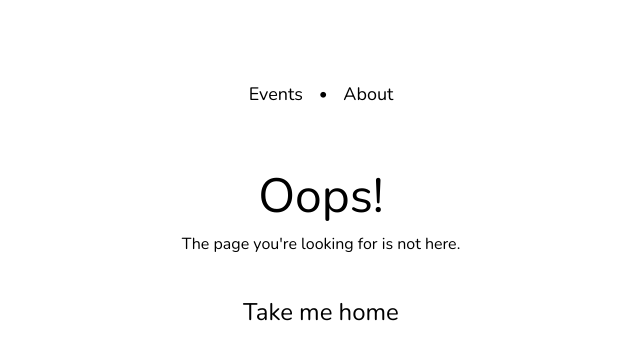
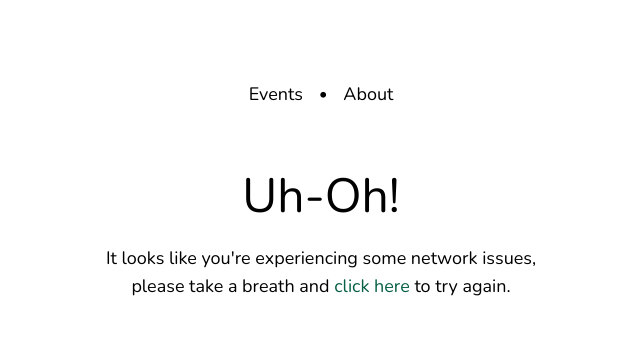
Before and after one commit to Antonioax/EventTracker, a Vue app: page /network-error in a window 1280 px wide. Shown: the top 360 px of the page, without its empty margins (319-959 px from the left). Built offline with nearby package versions, Linux system fonts and the light colour scheme.

Commit message:
Added dynamic 404 and error handling

```diff
--- a/src/router/index.js
+++ b/src/router/index.js
@@ -4,9 +4,10 @@ import EventLayout from "@/views/event/EventLayout.vue";
 import EventDetails from "@/views/event/EventDetails.vue";
 import EventEdit from "@/views/event/EventEdit.vue";
 import EventRegister from "@/views/event/EventRegister.vue";
+import NotFound from "@/views/NotFound.vue";
+import NetworkError from "@/views/NetworkError.vue";
 
 import { createRouter, createWebHistory } from "vue-router";
-import NotFound from "@/views/NotFound.vue";
 
 const router = createRouter({
   history: createWebHistory(import.meta.env.BASE_URL),
@@ -46,9 +47,20 @@ const router = createRouter({
       ]
     },
     {
+      path: "/404/:resource",
+      name: "NotFoundResource",
+      component: NotFound,
+      props: true
+    },
+    {
       path: "/:catchAll(.*)",
       name: "NotFound",
       component: NotFound
+    },
+    {
+      path: "/network-error",
+      name: "NetworkError",
+      component: NetworkError
     }
   ]
 });
--- a/src/views/EventList.vue
+++ b/src/views/EventList.vue
@@ -3,8 +3,10 @@ import EventCard from "@/components/EventCard.vue";
 import EventService from "@/services/EventService";
 
 import { onMounted, ref, computed, watchEffect } from "vue";
+import { useRouter } from "vue-router";
 
 const props = defineProps(["page"]);
+const router = useRouter();
 
 const allEvents = ref([]);
 const totalEvents = ref(0);
@@ -22,7 +24,7 @@ async function fetchEvents() {
     allEvents.value = data;
     totalEvents.value = headers["x-total-count"];
   } catch (error) {
-    console.error("Error fetching data:", error);
+    router.push({ name: "NetworkError" });
   }
 }
 
--- /dev/null
+++ b/src/views/NetworkError.vue
@@ -0,0 +1,9 @@
+<template>
+  <div class="text-center">
+    <h1 class="text-5xl mb-6">Uh-Oh!</h1>
+    <h3 class="text-lg">
+      It looks like you're experiencing some network issues, <br>please take a breath and
+      <a href="#" @click="$router.go(-1)" class="text-emerald-800">click here</a> to try again.
+    </h3>
+  </div>
+</template>
--- a/src/views/NotFound.vue
+++ b/src/views/NotFound.vue
@@ -1,7 +1,17 @@
+<script setup>
+defineProps({
+  resource: {
+    type: String,
+    required: true,
+    default: "page"
+  }
+});
+</script>
+
 <template>
   <div class="text-center">
-    <h1 class="text-5xl mb-3">Oops!</h1>
-    <h3 class="text-md mb-10">The page you're looking for is not here.</h3>
+    <h1 class="text-5xl mb-4">Oops!</h1>
+    <h3 class="text-md mb-10">The {{ resource }} you're looking for is not here.</h3>
     <RouterLink :to="{ name: 'EventList' }" class="text-2xl">Take me home</RouterLink>
   </div>
 </template>
--- a/src/views/event/EventLayout.vue
+++ b/src/views/event/EventLayout.vue
@@ -2,8 +2,10 @@
 import EventService from "@/services/EventService";
 
 import { onMounted, ref } from "vue";
+import { useRouter } from "vue-router";
 
 const props = defineProps(["id"]);
+const router = useRouter();
 
 const event = ref(null);
 
@@ -12,7 +14,14 @@ async function fetchEvents() {
     const { data } = await EventService.getEvent(props.id);
     event.value = data;
   } catch (error) {
-    console.error("Error fetching data:", error);
+    if (error.response && error.response.status === 404) {
+      router.push({
+        name: "NotFoundResource",
+        params: { resource: "event" }
+      });
+    } else {
+      router.push({ name: "NetworkError" });
+    }
   }
 }
 
```
